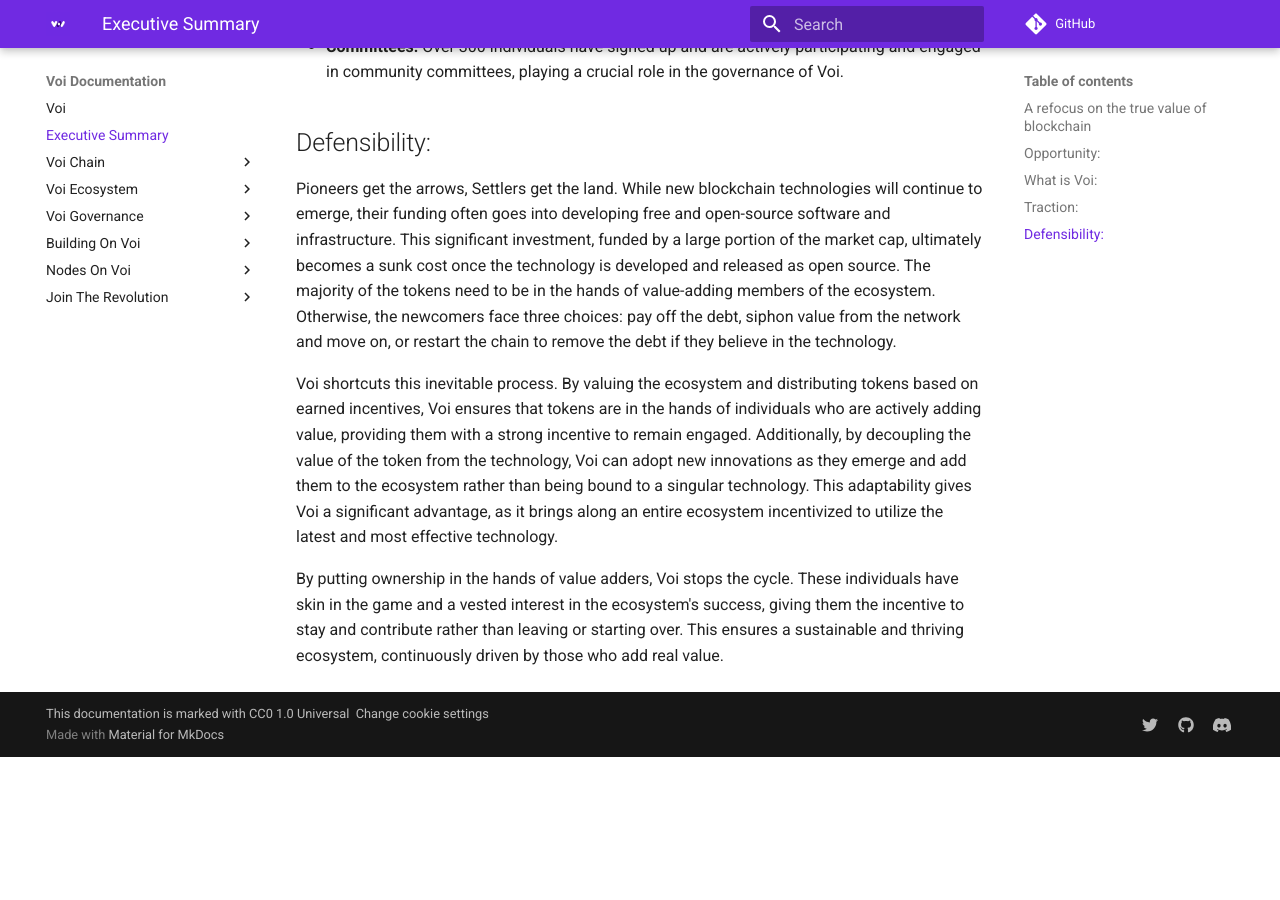
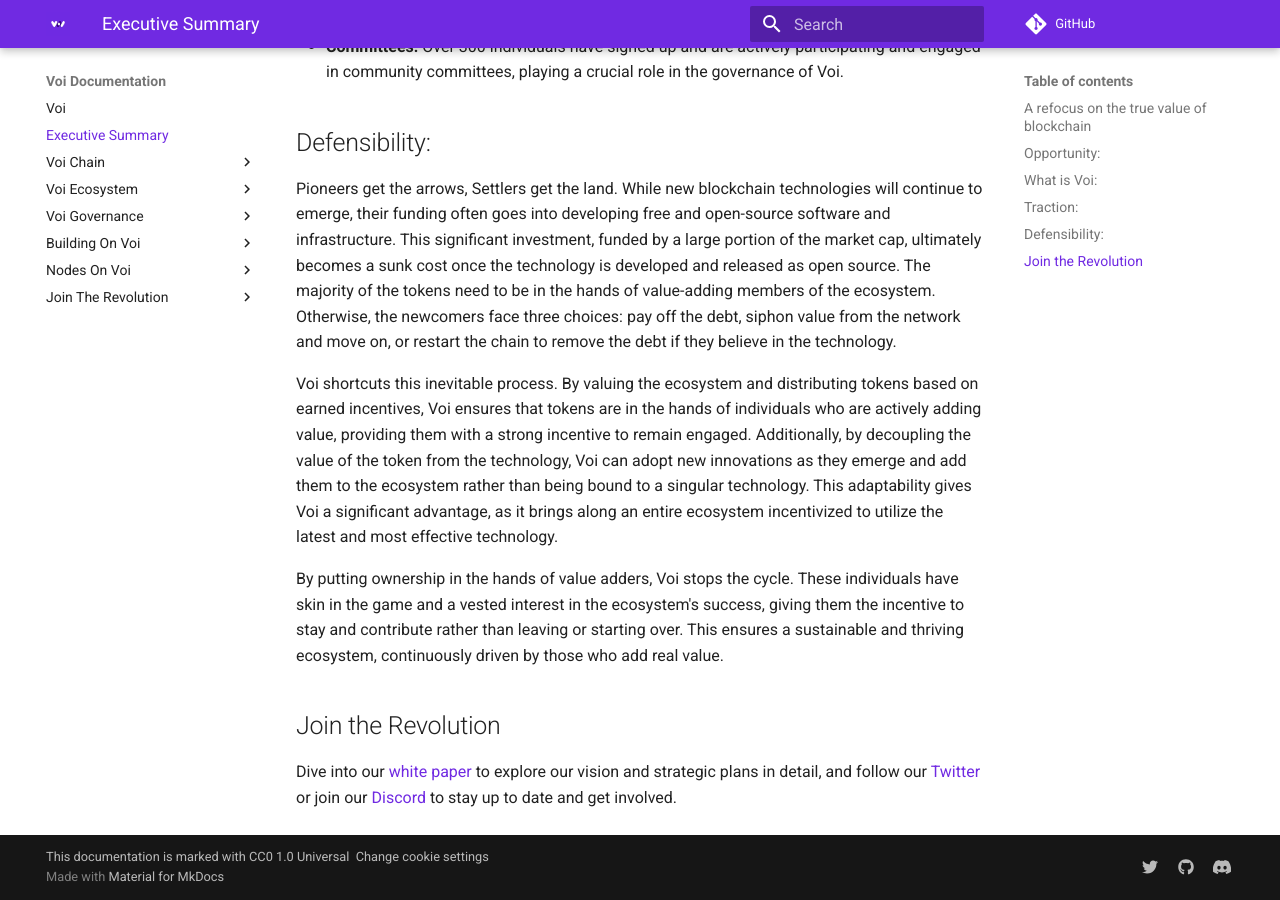
Before and after one commit to VoiNetwork/learn-more, an MkDocs documentation site: the page built from docs/executive-summary.md, in a window 1280 px wide and 900 px high, scrolled down 1633 px. Built offline with MkDocs 1.6.1 and Material for MkDocs 9.7.7, drawn with Linux system fonts in a browser that asks for light colours; plug-ins that fetch from the network failed and are left out; comment, search, counter and statistics services are not loaded; before the commit the page ends 2390 px from its top, so only the background shows below that.

Commit message:
Update copy

```diff
--- a/docs/executive-summary.md
+++ b/docs/executive-summary.md
@@ -30,3 +30,6 @@
 Voi shortcuts this inevitable process. By valuing the ecosystem and distributing tokens based on earned incentives, Voi ensures that tokens are in the hands of individuals who are actively adding value, providing them with a strong incentive to remain engaged. Additionally, by decoupling the value of the token from the technology, Voi can adopt new innovations as they emerge and add them to the ecosystem rather than being bound to a singular technology. This adaptability gives Voi a significant advantage, as it brings along an entire ecosystem incentivized to utilize the latest and most effective technology.
 
 By putting ownership in the hands of value adders, Voi stops the cycle. These individuals have skin in the game and a vested interest in the ecosystem's success, giving them the incentive to stay and contribute rather than leaving or starting over. This ensures a sustainable and thriving ecosystem, continuously driven by those who add real value.
+
+## Join the Revolution
+Dive into our [white paper](https://docs.google.com/document/d/1UdVmLYs-BVxCBE-zC7LUIpmsbKZHGrCYu58gdIrZ-Ls/edit?usp=sharing) to explore our vision and strategic plans in detail, and follow our [Twitter](https://x.com/Voi_Net) or join our [Discord](https://discord.gg/voi-network) to stay up to date and get involved.
```
Also changed, not shown: docs/index.md (+1 -1 lines).
